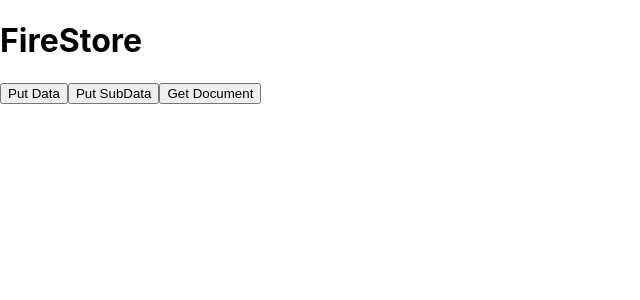
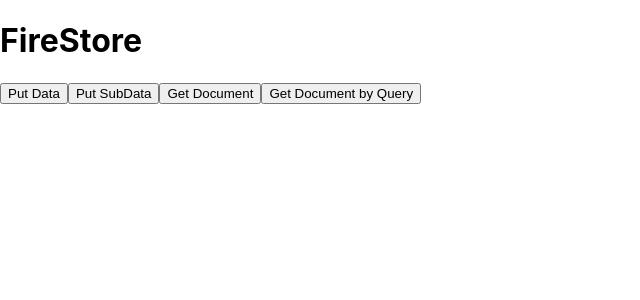
Before and after one commit to Ujala-355/Firebase_react_App, a React (Create React App) app: page / in a window 1280 px wide. Shown: the top 300 px of the page, without its empty margins (0-640 px from the left). Built offline with nearby package versions, Linux system fonts and the light colour scheme.

Commit message:
query data

```diff
--- a/src/firestore.js
+++ b/src/firestore.js
@@ -1,4 +1,4 @@
-import { getFirestore, collection, addDoc, doc, getDoc } from "firebase/firestore";
+import { getFirestore, collection, addDoc, doc, getDoc, query,where,getDocs} from "firebase/firestore";
 import { app } from "./firebase";
 
 const firestore = getFirestore(app);
@@ -31,13 +31,22 @@
       console.log('Document does not exist');
     }
   };
-
+  const getDocumentsByQuesry=async()=>{
+    const collectionRef=collection(firestore,"information");
+    const q=query(collectionRef, where('gender',"==","female"));
+    const snapshot=await getDocs(q);
+    snapshot.forEach((doc)=>
+        console.log(doc.id,"=>",doc.data()));
+        console.log("hello")
+  };
   return (
     <>
       <h1>FireStore</h1>
       <button onClick={writeData}>Put Data</button>
       <button onClick={makeSubCollection}>Put SubData</button>
       <button onClick={getDocument}>Get Document</button>
+      <button onClick={getDocumentsByQuesry}>Get Document by Query</button>
+
     </>
   );
 };
```
